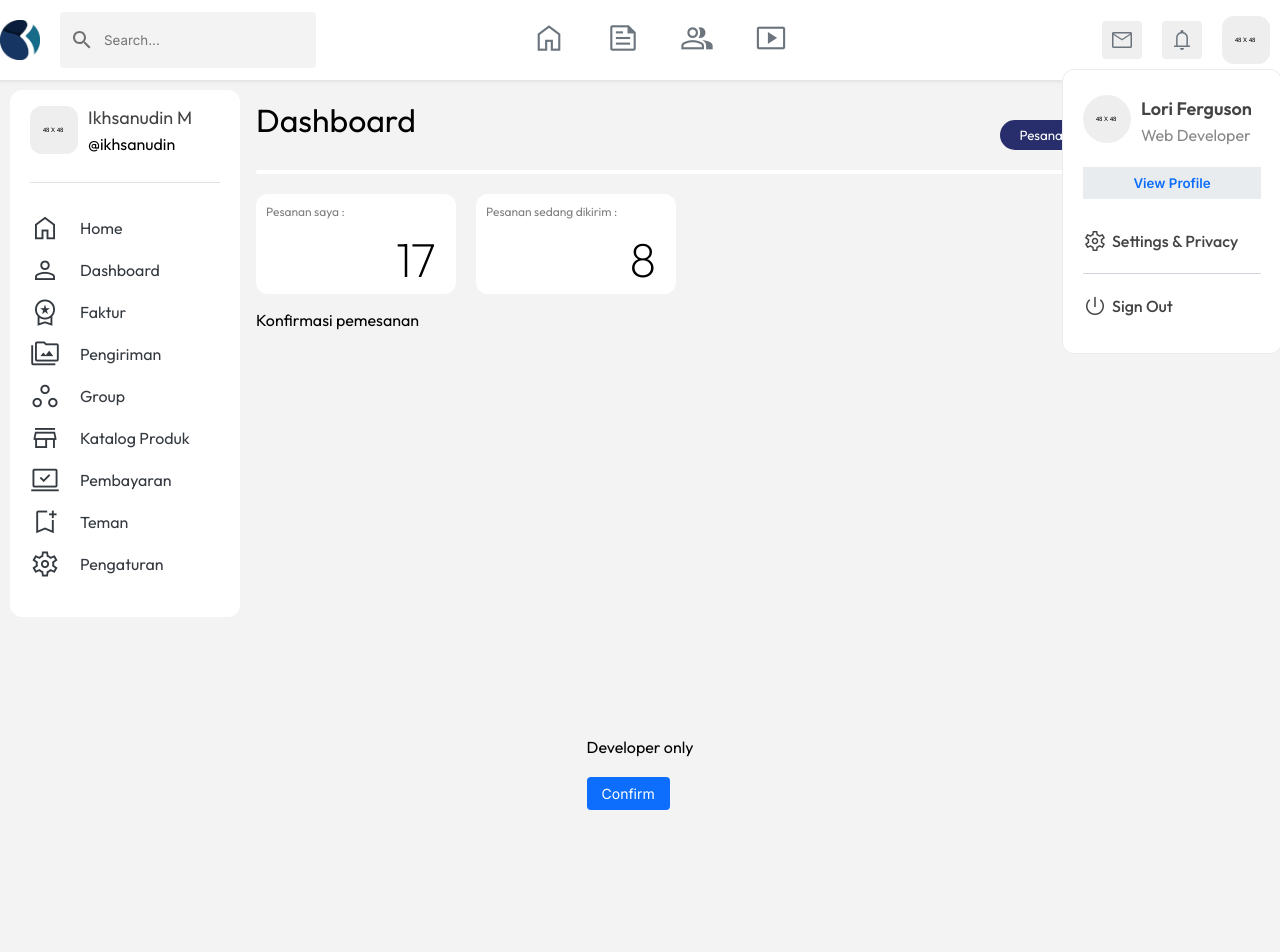
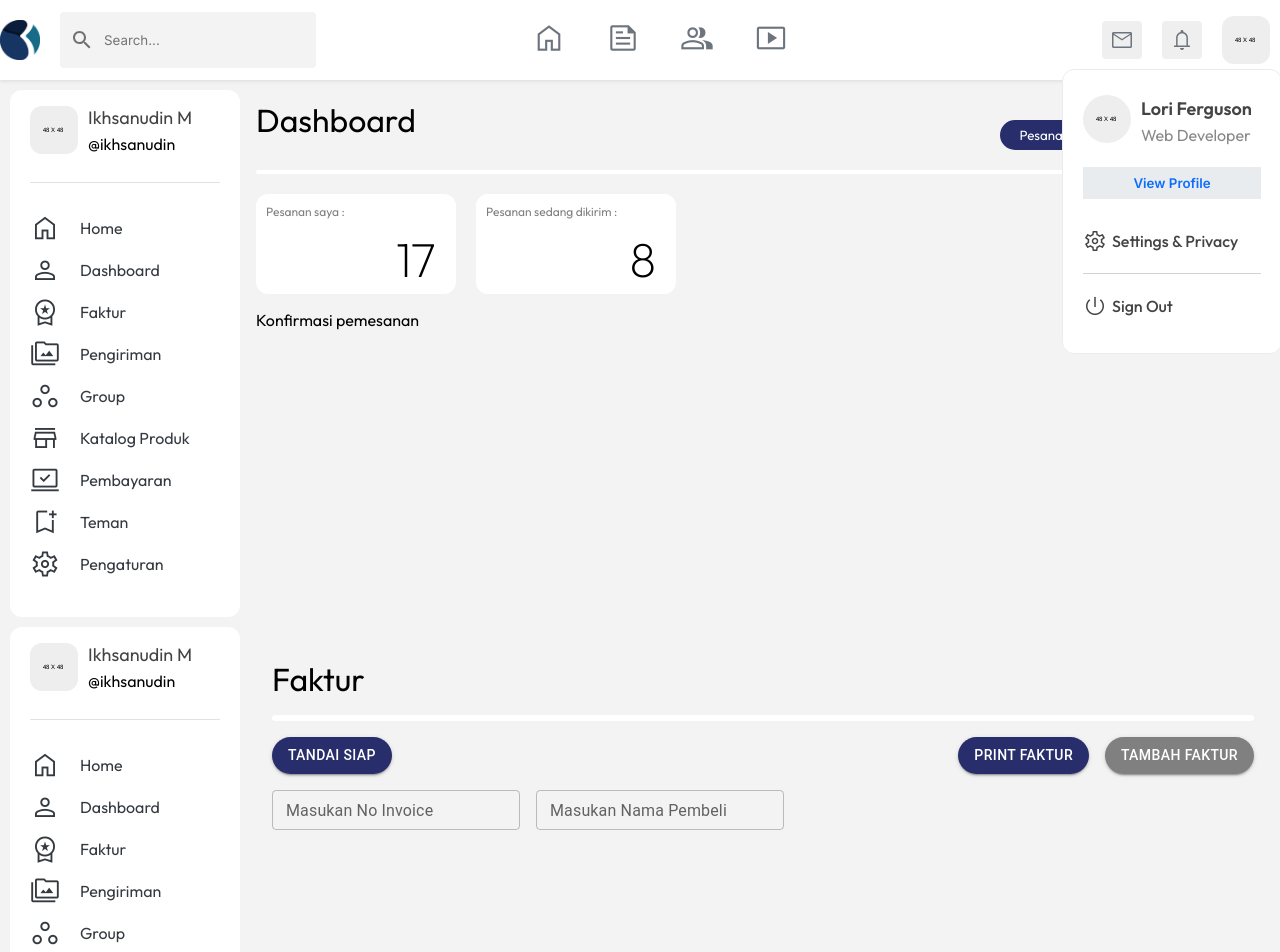
Before and after one commit to Haris-mlna/andaru-partners, a React (Create React App) app: page / in a window 1280 px wide. Shown: the top 952 px of the page. Before the commit the page ends 910 px from the top, so only its background shows below. Built offline with nearby package versions, Linux system fonts and the light colour scheme.

Commit message:
update nh

```diff
--- a/src/components/Atom/input/input.jsx
+++ b/src/components/Atom/input/input.jsx
@@ -1,7 +1,7 @@
 import * as React from "react";
 import TextField from "@mui/material/TextField";
 
-export default function BasicTextFields(id, new_className, size, name, label) {
+export default function Input ({id, new_className, size, name, label}) {
   return (
     <div>
       <TextField
--- a/src/pages/home/home.js
+++ b/src/pages/home/home.js
@@ -12,6 +12,7 @@ import NavbarMobile from "../../components/Organism/navbar-mobile/navbar-mobile"
 import {ResponsiveButton} from "../../components/Organism/responsive-button/responsive-button";
 import { GroupContainer } from "../../components/Organism/group/group";
 import Dashboard from "../../components/Organism/dashboard/dashboard";
+import Invoice from "../invoice/invoice";
 
 
 const Home = () => {
@@ -38,6 +39,14 @@ const Home = () => {
         {/* <SidebarContact/> */}
 
       </div>
+      <div className={styles.content}>
+        <Sidebar changeMain={changeMain} setChangeMain={setChangeMain} />
+        <Invoice/>
+        {/* <MainComponents changeMain={changeMain}/> */}
+        {/* <Feed/> */}
+        {/* <SidebarContact/> */}
+
+      </div>
       <div className={styles.dev_only}>
         <p>Developer only</p>
         <ButtonPrimary text={"Confirm"} onPress={openDev} />
--- a/src/pages/invoice/invoice.jsx
+++ b/src/pages/invoice/invoice.jsx
@@ -1,26 +1,36 @@
+import { Button } from "@mui/material";
 import {
   ButtonInvite,
   ButtonPrimary,
 } from "../../components/Atom/button/button";
-import { H4tag } from "../../components/Atom/text/text";
+import Input from "../../components/Atom/input/input";
 import styles from "./invoice.module.css";
 
 const Invoice = () => {
   return (
     <div className={styles.invoice}>
       <div className={styles.headInvoice}>
-        <H4tag text={"Faktur"} />
-        <hr />
+        <h2 className={styles.headInvoice}>Faktur</h2>
+        <div className={styles.hr}></div>
       </div>
       <div className={styles.btnInvoice}>
         <div className={styles.btnInvoiceLeft}>
-          <ButtonPrimary text={"Tandai Siap"} />
+          <Button className={styles.btnBiruGelap} variant="contained">Tandai Siap</Button>
         </div>
         <div className={styles.btnInvoiceRight}>
-          <ButtonPrimary text={"Print Faktur"} />
-          <ButtonInvite text={"Tambah Faktur"} />
+        <Button className={styles.btnBiruGelap} variant="contained">Print Faktur</Button>
+        <Button className={styles.grey} variant="contained">Tambah Faktur</Button>
         </div>
       </div>
+        <div className={styles.filterInfoice}>
+            <div className={styles.filterText}>
+            <Input id='noinvoice' name='noinvoice' label='Masukan No Invoice' size='small' new_clasname={styles.filter} />
+            <Input id='pembeliinvoice' name='pembeliinvoice' label='Masukan Nama Pembeli' size='small' new_clasname={styles.filter} />
+            </div>
+            <div className={styles.selectInvoice}>
+
+            </div>
+        </div>
     </div>
   );
 };
--- a/src/pages/invoice/invoice.module.css
+++ b/src/pages/invoice/invoice.module.css
@@ -1,5 +1,4 @@
 .invoice{
-    background-color: var(--bs-white);
     border-radius: 12px;
     padding: 1rem;
     flex: 3;
@@ -14,3 +13,42 @@
     display: flex;
     gap: 1em;
 }
+
+.filterInfoice{
+    display: flex;
+    gap: 1em;
+}
+
+.filterText{
+    display: flex;
+    gap: 1em;
+    margin-top: 1em;
+}
+
+.btnBiruGelap{
+    background-color: #282e6b !important;
+    border-radius: 20px !important;
+}
+
+.btnBiruGelap:hover{
+    background-color: transparent;
+    background-color: #282e6b;
+}
+
+.grey{
+    background-color: transparent;
+    background-color: gray !important;
+    border-radius: 20px !important;
+}
+
+.headInvoice{
+    font-size: 32px;
+    font-weight: 400;
+    margin: 0.5em 0;
+}
+
+.hr{
+    height: 6px;
+    border-radius: 12px;
+    background-color: var(--bs-white);
+}
```
